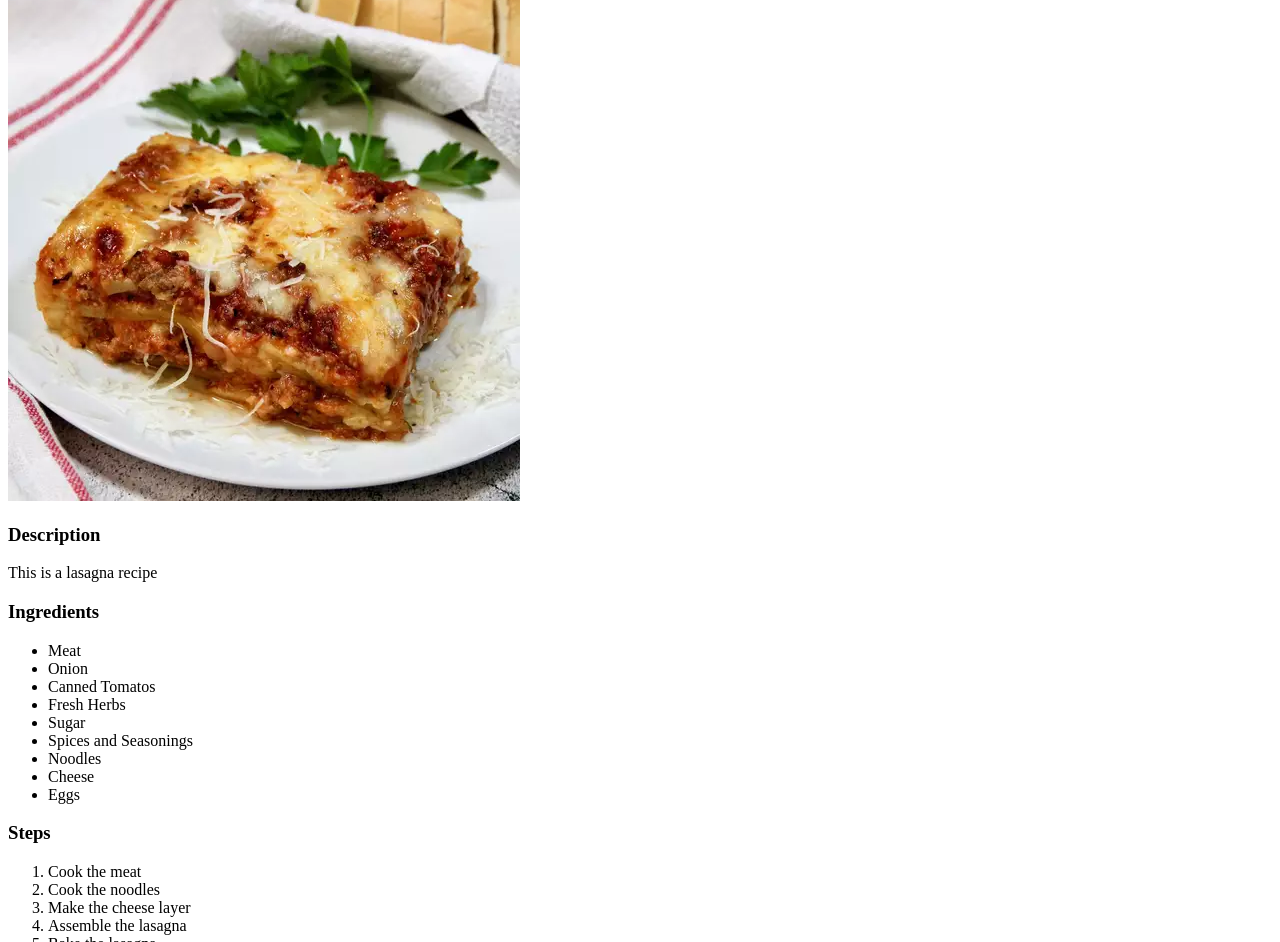
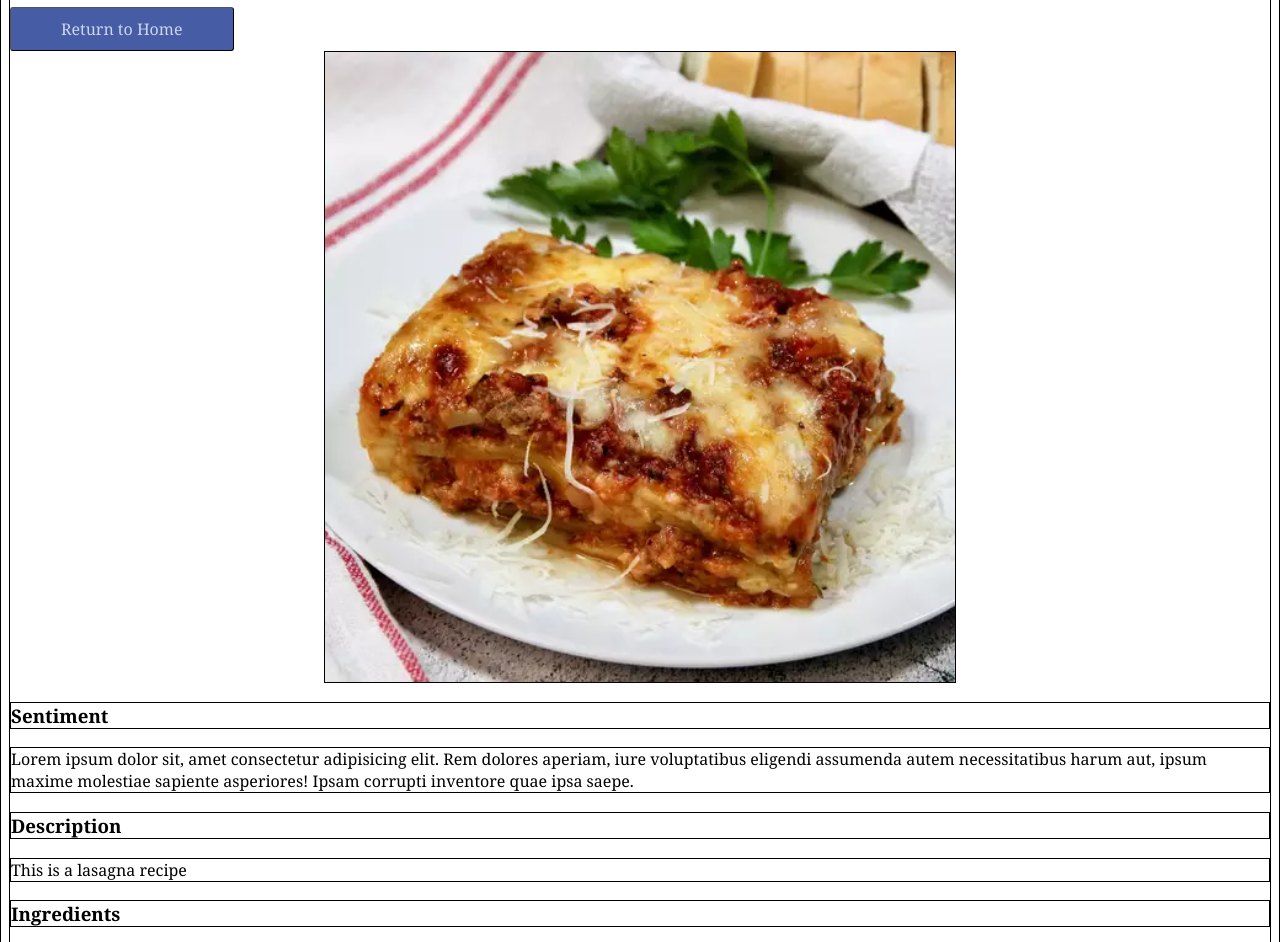
Before and after one commit to hjschmitz-1/odin-recipes, a plain HTML site: page recipes/lasagna.html in a window 1280 px wide. Shown: the part 91-1033 px from the top of the page. Drawn offline with Linux system fonts and the light colour scheme.

Commit message:
add button to return to home from recipes
plus some additional styling changes

```diff
--- a/recipes/lasagna.html
+++ b/recipes/lasagna.html
@@ -4,10 +4,15 @@
     <meta charset="UTF-8">
     <meta name="viewport" content="width=<device-width>, initial-scale=1.0">
     <title>Document</title>
+    <link rel="stylesheet" href="../styles.css">
 </head>
 <body>
     <h1>Lasagna Recipe</h1>
+    <a class="buttonlink" href="../index.html">Return to Home</a>
     <img src="../img/lasagna.webp">
+    <h3>Sentiment</h3>
+    <p> Lorem ipsum dolor sit, amet consectetur adipisicing elit. Rem dolores aperiam, iure voluptatibus eligendi assumenda autem necessitatibus harum aut, ipsum maxime molestiae sapiente asperiores! Ipsam corrupti inventore quae ipsa saepe.</p>
+
     <h3>Description</h3>
     <p>This is a lasagna recipe</p>
     <h3>Ingredients</h3>
--- a/styles.css
+++ b/styles.css
@@ -11,13 +11,21 @@
     font-family: Georgia, 'Times New Roman', Times, serif;
     border-color: black;
     border: 1px;
-    /*background: #bf62ea;*/
+    border-style: solid;
 }
 
 h1 {
     text-align: center;
-    background: #a862ea
+    background: #a862ea;
 }
+
+img {
+    margin-left: auto;
+    margin-right: auto;
+    display: block;
+    width: 50%;
+}
+
 
 a.buttonlink {
     padding: 10px 50px;
```
Also changed, not shown: index.html (+6 -5 lines), recipes/banana_pudding.html (+7 -0 lines), recipes/mushroom_risotto.html (+7 -0 lines).
